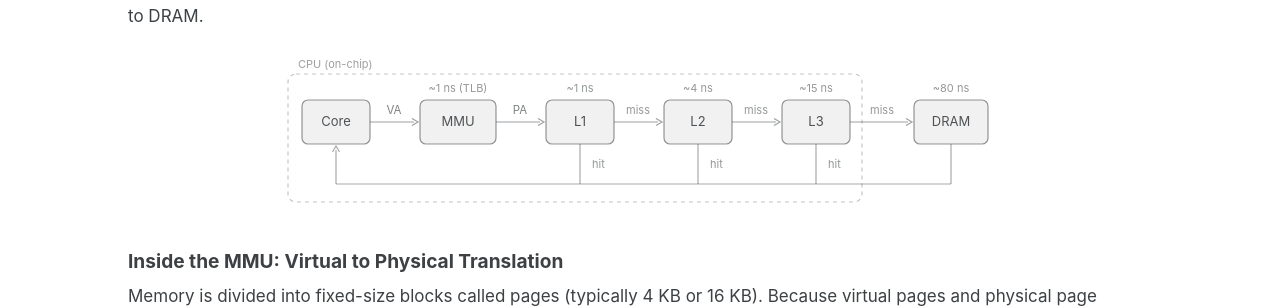
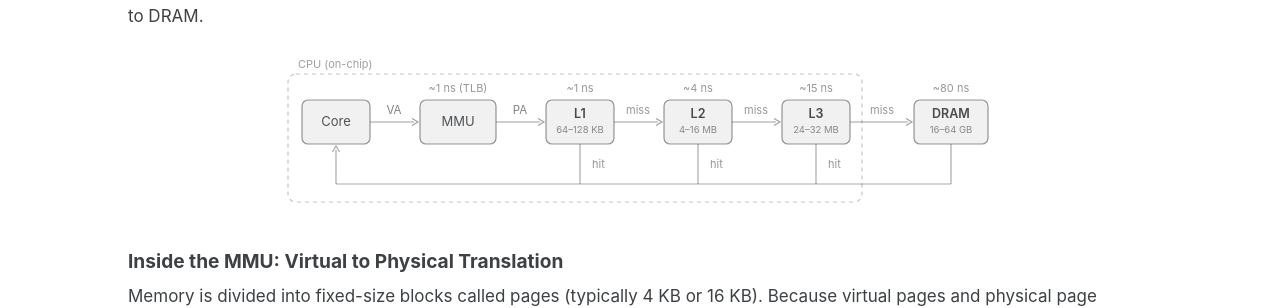
Before and after one commit to marsset/marsset.github.io, a Jekyll site: the page built from _posts/2026-11-03-virtual-memory-translation.markdown, in a window 1280 px wide and 900 px high. Shown: the part 242-550 px from the top of the window. Built offline with Jekyll 4.4.1, drawn with Linux system fonts in a browser that asks for light colours; cached includes are drawn as plain includes; formulas are drawn with MathJax 3.

Commit message:
docs: add typical L1/L2/L3 cache and DRAM sizes to memory hierarchy graph

```diff
--- a/_posts/2026-11-03-virtual-memory-translation.markdown
+++ b/_posts/2026-11-03-virtual-memory-translation.markdown
@@ -13,7 +13,7 @@ excerpt: >
 
 The Memory Management Unit (MMU), a dedicated hardware unit inside the CPU, and the L1/L2/L3 caches are two stages placed back to back on every memory access: the MMU translates a virtual address into a physical address, and the cache hierarchy checks whether the data at that physical address can be served directly from fast cache instead of going all the way to DRAM.
 
-<svg viewBox="0 0 716 156" width="100%" style="max-width:716px;display:block;margin:1.5em auto;" role="img" aria-label="Memory access flow and typical latencies: inside the CPU chip, Core sends VA to MMU (~1 ns TLB), then PA to L1 (~1 ns), L2 (~4 ns), and L3 (~15 ns); on an L3 miss, it goes off-chip to DRAM (~80 ns)">
+<svg viewBox="0 0 716 156" width="100%" style="max-width:716px;display:block;margin:1.5em auto;" role="img" aria-label="Memory access flow, typical sizes, and latencies: inside the CPU chip, Core sends VA to MMU (~1 ns TLB), then PA to L1 (64–128 KB, ~1 ns), L2 (4–16 MB, ~4 ns), and L3 (24–32 MB, ~15 ns); on an L3 miss, it goes off-chip to DRAM (16–64 GB, ~80 ns)">
   <!-- On-chip CPU boundary -->
   <rect x="6" y="18" width="574" height="128" rx="8" fill="none" stroke="currentColor" stroke-opacity="0.3" stroke-width="1.2" stroke-dasharray="4,4"/>
   <text x="16" y="12" text-anchor="start" font-size="11" fill="currentColor" fill-opacity="0.5">CPU (on-chip)</text>
@@ -33,16 +33,20 @@ The Memory Management Unit (MMU), a dedicated hardware unit inside the CPU, and
   <text x="176" y="70" text-anchor="middle" font-size="13" fill="currentColor" fill-opacity="0.9">MMU</text>
 
   <rect x="264" y="44" width="68" height="44" rx="6" fill="currentColor" fill-opacity="0.07" stroke="currentColor" stroke-opacity="0.55" stroke-width="1.2"/>
-  <text x="298" y="70" text-anchor="middle" font-size="13" fill="currentColor" fill-opacity="0.9">L1</text>
+  <text x="298" y="62" text-anchor="middle" font-size="12.5" font-weight="600" fill="currentColor" fill-opacity="0.95">L1</text>
+  <text x="298" y="77" text-anchor="middle" font-size="9.5" fill="currentColor" fill-opacity="0.6">64–128 KB</text>
 
   <rect x="382" y="44" width="68" height="44" rx="6" fill="currentColor" fill-opacity="0.07" stroke="currentColor" stroke-opacity="0.55" stroke-width="1.2"/>
-  <text x="416" y="70" text-anchor="middle" font-size="13" fill="currentColor" fill-opacity="0.9">L2</text>
+  <text x="416" y="62" text-anchor="middle" font-size="12.5" font-weight="600" fill="currentColor" fill-opacity="0.95">L2</text>
+  <text x="416" y="77" text-anchor="middle" font-size="9.5" fill="currentColor" fill-opacity="0.6">4–16 MB</text>
 
   <rect x="500" y="44" width="68" height="44" rx="6" fill="currentColor" fill-opacity="0.07" stroke="currentColor" stroke-opacity="0.55" stroke-width="1.2"/>
-  <text x="534" y="70" text-anchor="middle" font-size="13" fill="currentColor" fill-opacity="0.9">L3</text>
+  <text x="534" y="62" text-anchor="middle" font-size="12.5" font-weight="600" fill="currentColor" fill-opacity="0.95">L3</text>
+  <text x="534" y="77" text-anchor="middle" font-size="9.5" fill="currentColor" fill-opacity="0.6">24–32 MB</text>
 
   <rect x="632" y="44" width="74" height="44" rx="6" fill="currentColor" fill-opacity="0.07" stroke="currentColor" stroke-opacity="0.55" stroke-width="1.2"/>
-  <text x="669" y="70" text-anchor="middle" font-size="13" fill="currentColor" fill-opacity="0.9">DRAM</text>
+  <text x="669" y="62" text-anchor="middle" font-size="12.5" font-weight="600" fill="currentColor" fill-opacity="0.95">DRAM</text>
+  <text x="669" y="77" text-anchor="middle" font-size="9.5" fill="currentColor" fill-opacity="0.6">16–64 GB</text>
 
   <!-- Forward arrows -->
   <line x1="88" y1="66" x2="132" y2="66" stroke="currentColor" stroke-opacity="0.5" stroke-width="1.2"/>
```
